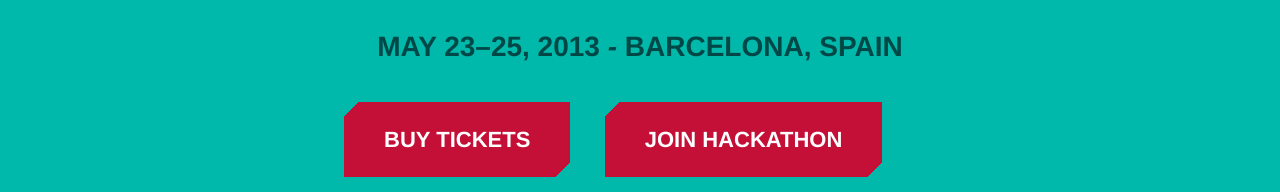
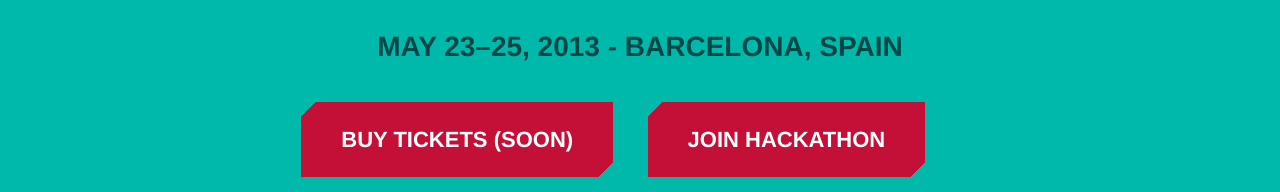
Before and after one commit to sportshackday/sportshackday.eu, a website: page index.html in a window 1280 px wide. Shown: the part 608-800 px from the top of the page. Drawn offline with nearby package versions, Linux system fonts and the light colour scheme.

```diff
--- a/index.html
+++ b/index.html
@@ -42,7 +42,7 @@
   <h2 class="date">May 23&ndash;25, 2013 <i>-</i><b><br></b> Barcelona, Spain</h2>
 
   <div class="cta clearfix">
-      <a class="btn" href="http://tito.io">Buy Tickets</a>
+      <a class="btn" href="#">Buy Tickets (Soon)</a>
       <a id="htexternal" class="btn" href="https://www.hackerleague.org/hackathons/sports-hack-day-europe">Join Hackathon</a>
   </div>
 
```
